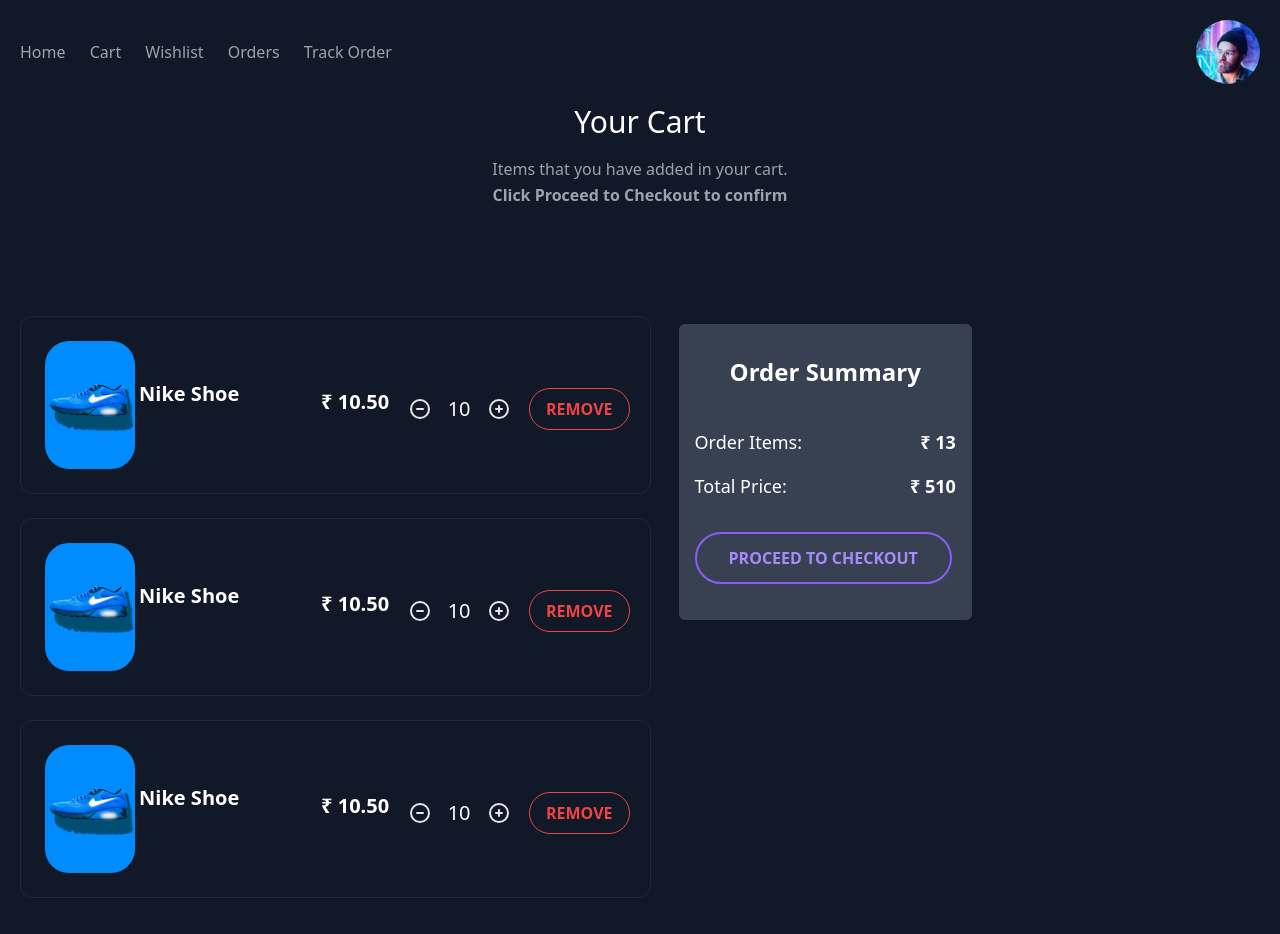
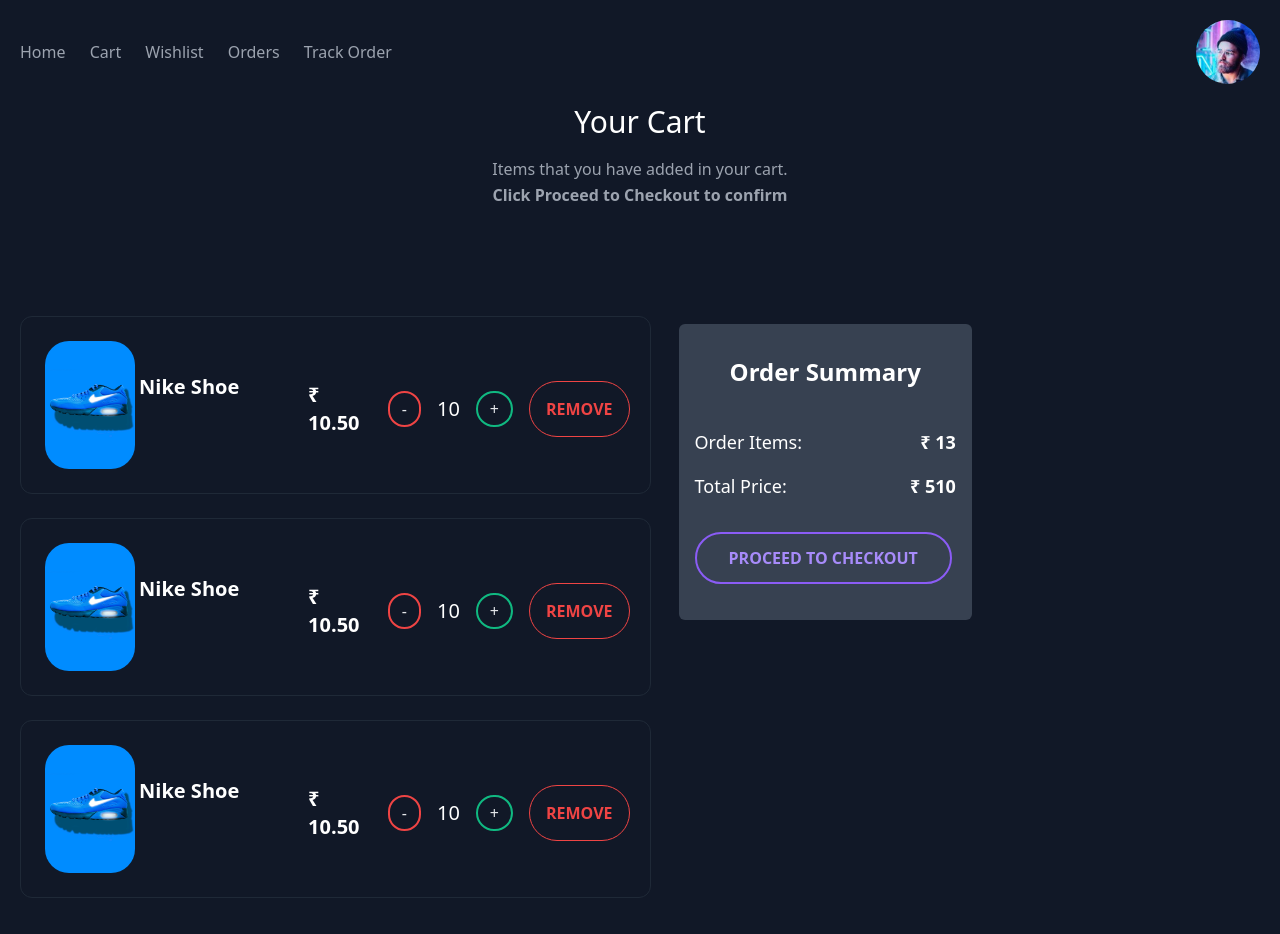
Before and after one commit to PraveenMalethia/basketiya-2, a Nuxt app: page /cart in a window 1280 px wide. Shown: the top 934 px of the page. Built offline with nearby package versions, Linux system fonts and the light colour scheme.

Commit message:
buttons fix

```diff
--- a/components/CartItem.vue
+++ b/components/CartItem.vue
@@ -20,17 +20,9 @@
           <p class="text-xl text-white font-semibold">₹ 10.50</p>
           <div class="flex items-center justify-between">
             <div class="flex items-center space-x-1 text-gray-200 rounded-md py-1">
-              <button>
-                <svg xmlns="http://www.w3.org/2000/svg" class="h-6 w-6" fill="none" viewBox="0 0 24 24" stroke="currentColor">
-                  <path stroke-linecap="round" stroke-linejoin="round" stroke-width="2" d="M15 12H9m12 0a9 9 0 11-18 0 9 9 0 0118 0z" />
-                </svg>
-              </button>
+              <button class="rounded-full bg-red border-2 border-red-500 px-3 py-1 hover:bg-red-500"> - </button>
               <p class="text-xl text-white px-3">10</p>
-              <button>
-                <svg xmlns="http://www.w3.org/2000/svg" class="h-6 w-6" fill="none" viewBox="0 0 24 24" stroke="currentColor">
-                  <path stroke-linecap="round" stroke-linejoin="round" stroke-width="2" d="M12 9v3m0 0v3m0-3h3m-3 0H9m12 0a9 9 0 11-18 0 9 9 0 0118 0z" />
-                </svg>
-              </button>
+              <button class="rounded-full bg-red border-2 border-green-500 px-3 py-1 hover:bg-green-500"> + </button>
             </div>
           </div>
           <button
```
